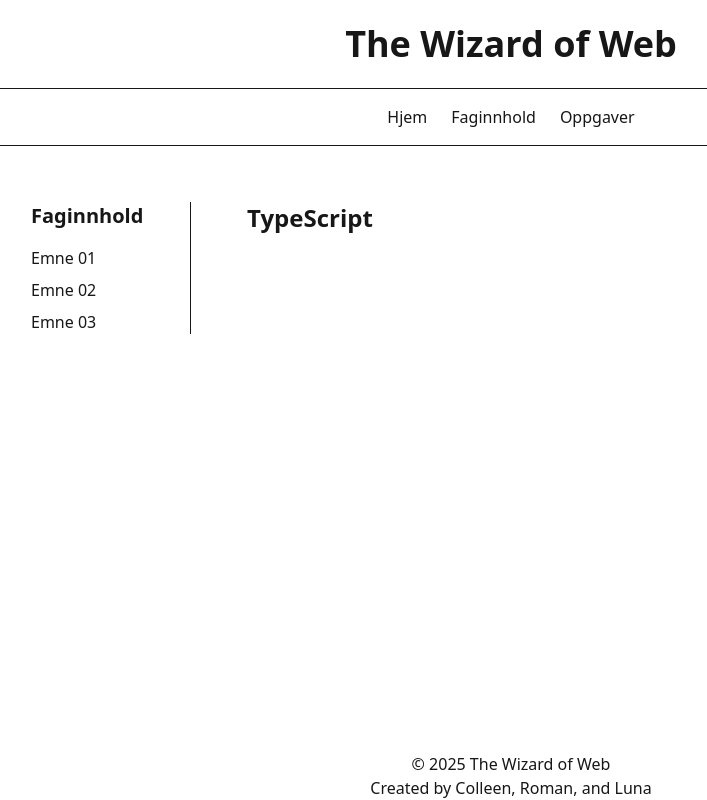
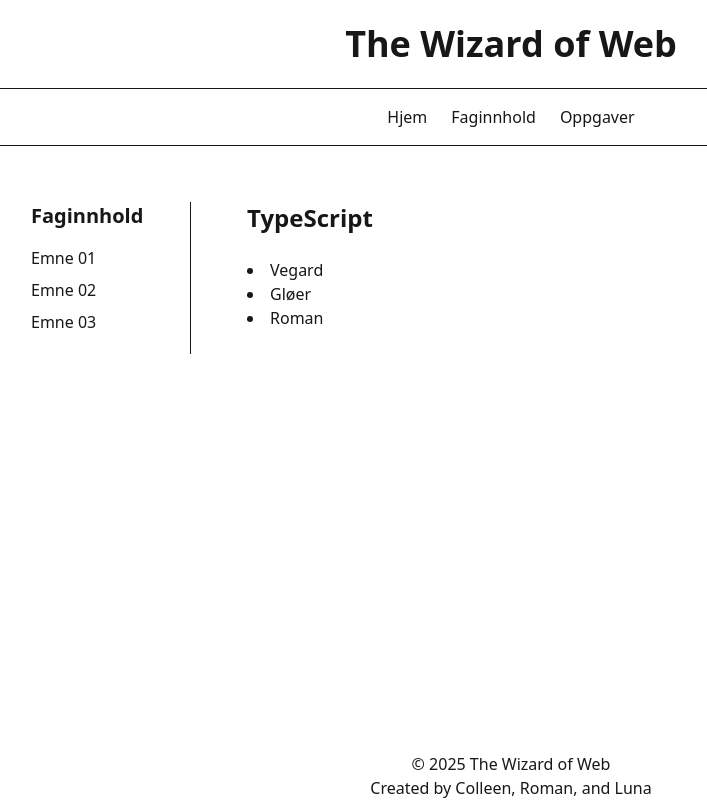
Before and after one commit to brolun/arbeidskrav02-emne06-ga, a Next.js app: page /faginnhold/emne01 in a window 1280 px wide. Shown: the whole page, without its empty margins (129-836 px from the left). Built offline with nearby package versions, Linux system fonts and the light colour scheme.

Commit message:
lagt til eksempelbrukerliste

```diff
--- a/app/faginnhold/emne01/page.tsx
+++ b/app/faginnhold/emne01/page.tsx
@@ -4,14 +4,28 @@ export default function Page() {
   return (
     <main className="max-w-3xl mx-auto p-6 space-y-6">
       <h1 className="text-2xl font-bold">TypeScript</h1>
+      <ul className="list-disc list-inside">
+    {users.map((u) => (
+      <li key={u.id}>{u.name}</li>
+    ))}
+  </ul>
     </main>
   );
 }
 
-type User = {id: number; name: string; role?: "admin" | "editor"  | "viewer" };
+type User = { id: number; name: string; role?: "admin" | "editor" | "viewer" };
 
-function pickBy<T extends object, K extends keyof T>(obj : T, keys : K []): Pick<T, K> {
+function pickBy<T extends object, K extends keyof T>(
+  obj: T,
+  keys: K[]
+): Pick<T, K> {
   const out = {} as Pick<T, K>;
-  for (const k of keys) (out as any) [k] = obj[k];
+  for (const k of keys) (out as any)[k] = obj[k];
   return out;
 }
+
+const users: User[] = [
+  { id: 1, name: "Vegard", role: "admin" },
+  { id: 2, name: "Gløer", role: "editor" },
+  { id: 3, name: "Roman", role: "viewer" },
+];
```
